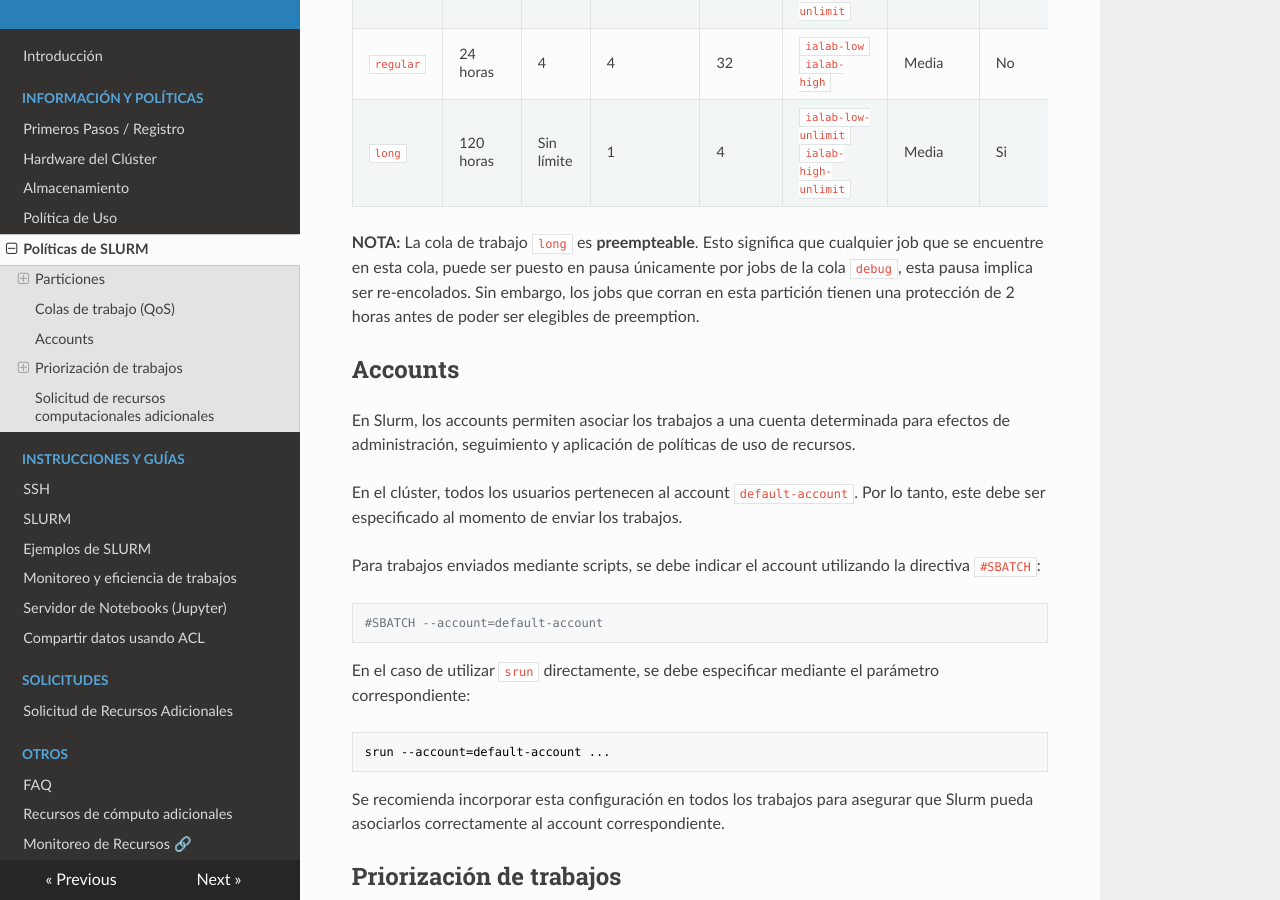
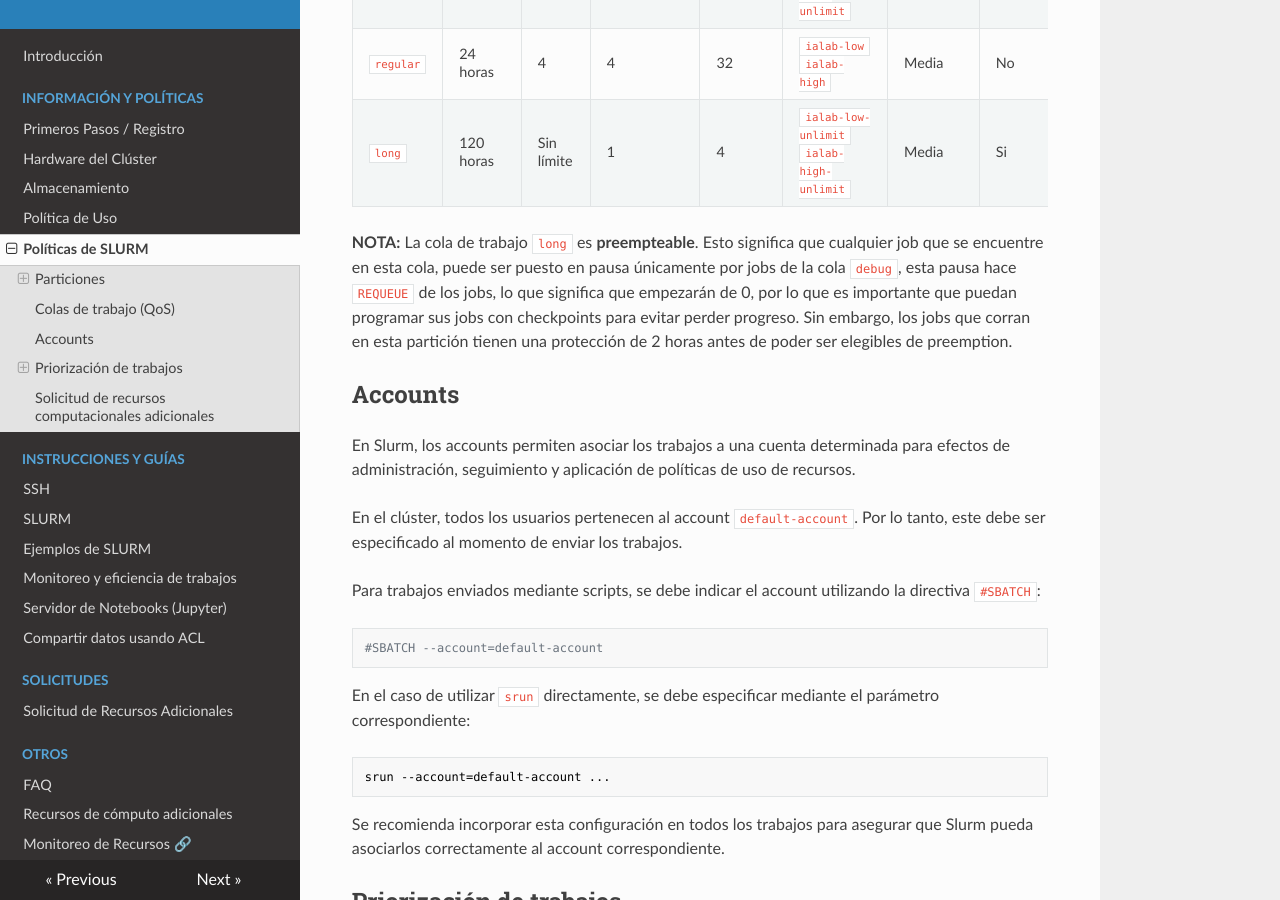
Before and after one commit to Sysadmins-CENIA/Cluster-IALab-Docs, an MkDocs documentation site: the page built from docs/instructions-and-guides/slurm_policies.md, in a window 1280 px wide and 900 px high, scrolled down 1821 px. Built offline with MkDocs 1.6.1, drawn with Linux system fonts in a browser that asks for light colours; nearby versions of some CDN libraries.

Commit message:
Update preemption note
Added the meaning of preemption and an advice to the users so they make checkpoints to avoid losing progress

```diff
--- a/docs/instructions-and-guides/slurm_policies.md
+++ b/docs/instructions-and-guides/slurm_policies.md
@@ -45,7 +45,7 @@ En el clúster se han definido las siguientes colas de trabajo:
 | `regular` | 24 horas                | 4                        | 4                            | 32                  | `ialab-low`<br>`ialab-high`             | Media       | No |
 | `long` | 120 horas                | Sin límite                        | 1                            | 4                  | `ialab-low-unlimit`<br>`ialab-high-unlimit` | Media       | Si |
 
-**NOTA:** La cola de trabajo `long` es **preempteable**. Esto significa que cualquier job que se encuentre en esta cola, puede ser puesto en pausa únicamente por jobs de la cola `debug`, esta pausa implica ser re-encolados. Sin embargo, los jobs que corran en esta partición tienen una protección de 2 horas antes de poder ser elegibles de preemption.
+**NOTA:** La cola de trabajo `long` es **preempteable**. Esto significa que cualquier job que se encuentre en esta cola, puede ser puesto en pausa únicamente por jobs de la cola `debug`, esta pausa hace `REQUEUE` de los jobs, lo que significa que empezarán de 0, por lo que es importante que puedan programar sus jobs con checkpoints para evitar perder progreso. Sin embargo, los jobs que corran en esta partición tienen una protección de 2 horas antes de poder ser elegibles de preemption.
 
 
 ## Accounts
```
